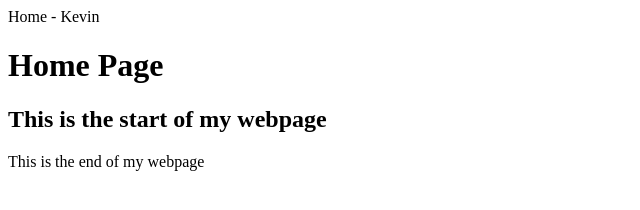
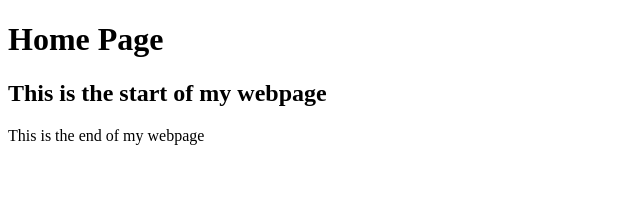
Before and after one commit to KevinN2022/KevinN2022.github.io, a plain HTML site: page index.html in a window 1280 px wide. Shown: the whole page, without its empty margins (0-640 px from the left). Drawn offline with Linux system fonts and the light colour scheme.

Commit message:
Update index.html

```diff
--- a/index.html
+++ b/index.html
@@ -1,6 +1,5 @@
 <!DOCTYPE html>
     <head>
-        <header>Home - Kevin</header>
         <h1>Home Page</h1>
     </head>
     <body>
```
